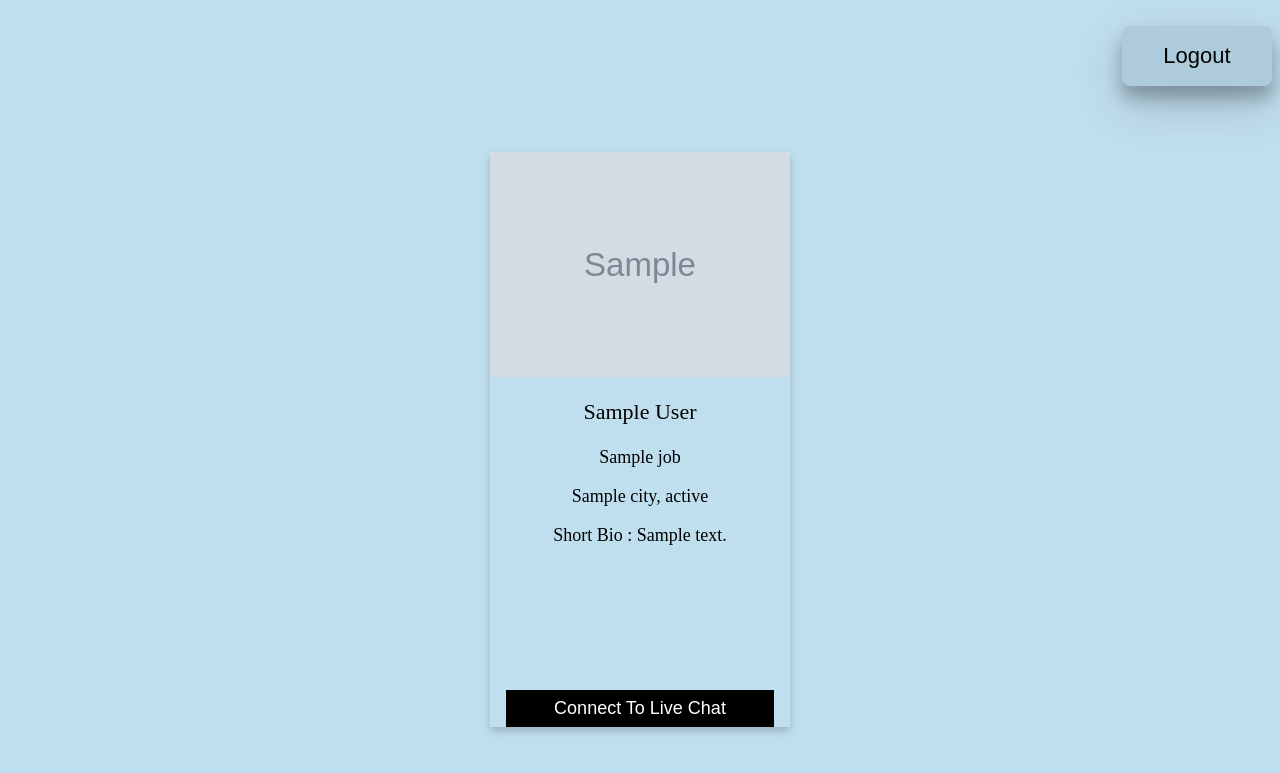
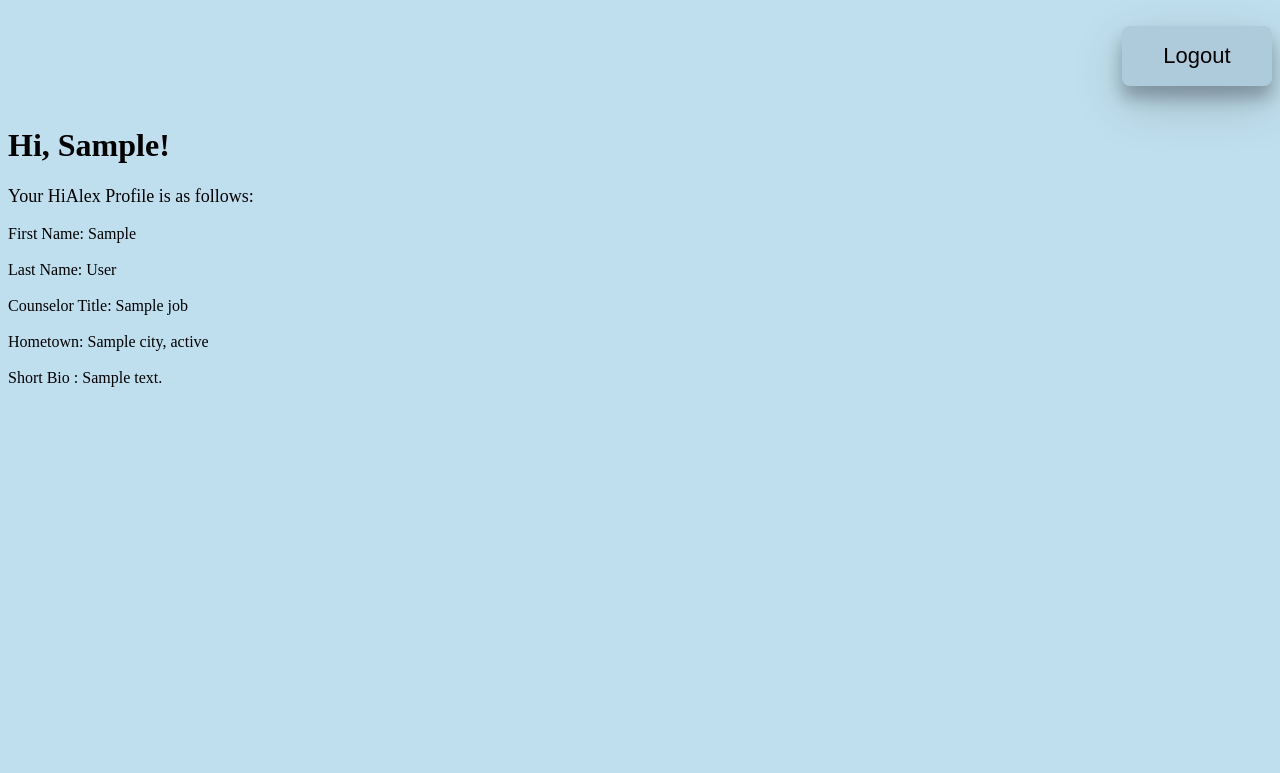
Before and after one commit to andregarivay/LANParty, a Python web app: template templates/profile.html in a window 1280 px wide. Shown: the top 773 px of the page. Run offline with Jinja, Linux system fonts and the light colour scheme; the template is opened without the code that fills it: most values are stand-ins (such as "Sample title", 1, 10 or a date in 2020); grey boxes marked "Sample" are stand-in pictures.

Commit message:
I hope for the best

```diff
--- a/templates/profile.html
+++ b/templates/profile.html
@@ -1,49 +1,56 @@
+<!DOCTYPE html>
 <html>
+
   <head>
     <link rel="icon" type="image/png" href="../resources/tabimage.png"/>
+    <link rel="stylesheet" type="text/css" href="../resources/profile.css">
+
     <title> Counselor Profile - Hi, Alex! </title>
-<!-- Add icon library -->
-<link rel="stylesheet" type="text/css" href="../resources/profile.css">
+
     <style>
     body{
       background-color: #C0DFEE;
     }
 
     </style>
+
   </head>
+
   <body>
+
 
 <br/>
 
     <a href = "{{ log_url }}"><button class="logout" type="submit" value="Submit" style="float: right">Logout</a></button></a>
-
 <br/>
 <br/>
 <br/>
+<br/>
+    <h1> Hi, {{ first_name }}!</h1>
+<p>Your HiAlex Profile is as follows:</p>
+
+
+    First Name: {{ first_name }}
+    <br/>
+    <br/>
+    Last Name: {{ last_name }}
+    <br/>
+    <br/>
+    Counselor Title: {{ job }}
+    <br/>
+    <br/>
+    Hometown: {{ city }}, {{ state }}
+    <br/>
+    <br/>
+    Short Bio : {{ bio }}
     <br/>
     <br/>
     <br/>
     <br/>
 
 
-<div class="card">
-  <img src="{{ picture }}" alt="John" style="width: 300px">
-  <div class="container">
-    <p class='bigger'>{{ first_name }} {{ last_name }}</p>
-    <p> {{ job }}</p>
-    <p>{{ city }}, {{ state }}</p>
-    <p>Short Bio : {{ bio }}</p>
-    <br/>
-    <br/>
-    <br/>
-    <br/>
-    <br/>
-    <br/>
 
-    <p><button>Connect To Live Chat</button></p>
-  </div>
-</div>
+
   </body>
 
-
 </html>
```
Lines whose indentation alone changed are shown as unchanged.
